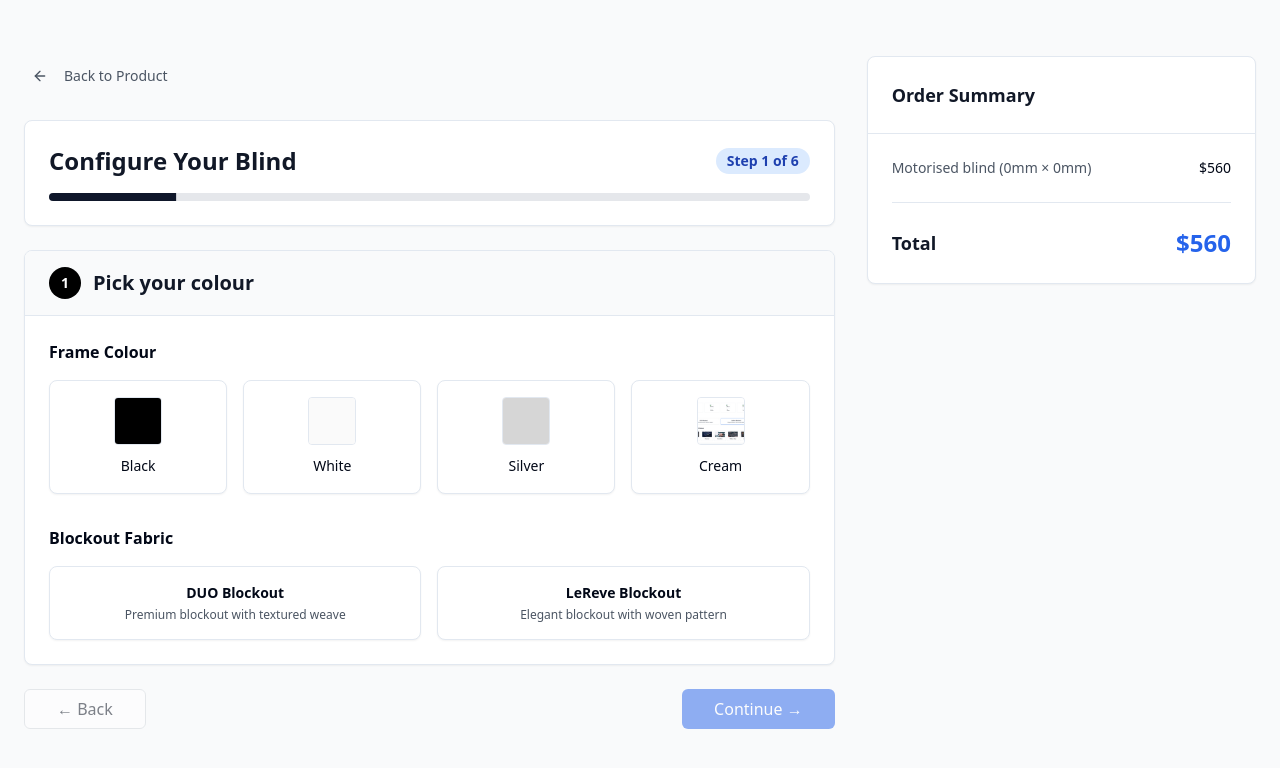
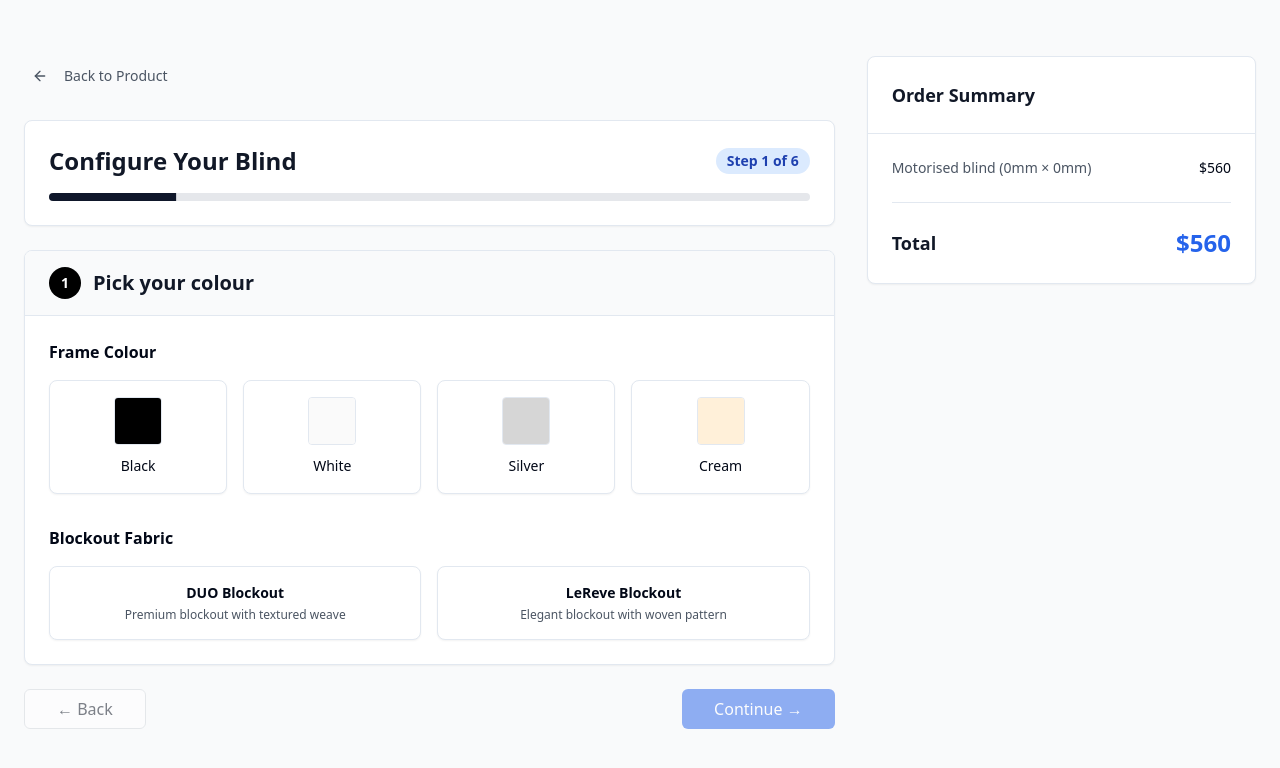
Before and after one commit to Midnightanytimeblinds/midnight-blinds-configurator, a React (Vite) app: page / in a window 1280 px wide. Shown: the top 768 px of the page. Built offline with nearby package versions, Linux system fonts and the light colour scheme.

Commit message:
Update Cream frame swatch
Updated the `src/components/configurator/ColorStep.tsx` file to include the Cream frame swatch image.

```diff
--- a/src/components/configurator/ColorStep.tsx
+++ b/src/components/configurator/ColorStep.tsx
@@ -1,4 +1,3 @@
-
 import React from 'react';
 import { Card, CardContent } from '@/components/ui/card';
 import { Label } from '@/components/ui/label';
@@ -12,7 +11,7 @@ const FRAME_COLORS = [
   { id: 'black', name: 'Black', image: '/lovable-uploads/2f469a3c-1062-40bd-aacd-4e621fdb5388.png' },
   { id: 'white', name: 'White', image: '/lovable-uploads/3ec9eda3-0fe9-4122-b277-9760690fe1a4.png' },
   { id: 'silver', name: 'Silver', image: '/lovable-uploads/b31a940e-8261-4cac-857d-157d8231606e.png' },
-  { id: 'cream', name: 'Cream', image: '/lovable-uploads/ffd77d8d-0bd1-443f-9a80-9b76254c2223.png' },
+  { id: 'cream', name: 'Cream', image: '/lovable-uploads/dafb5173-6416-48bf-925d-e9e949bb2969.png' },
 ];
 
 const FABRIC_TYPES = [
```
Also changed, not shown: public/lovable-uploads/dafb5173-6416-48bf-925d-e9e949bb2969.png (added).
